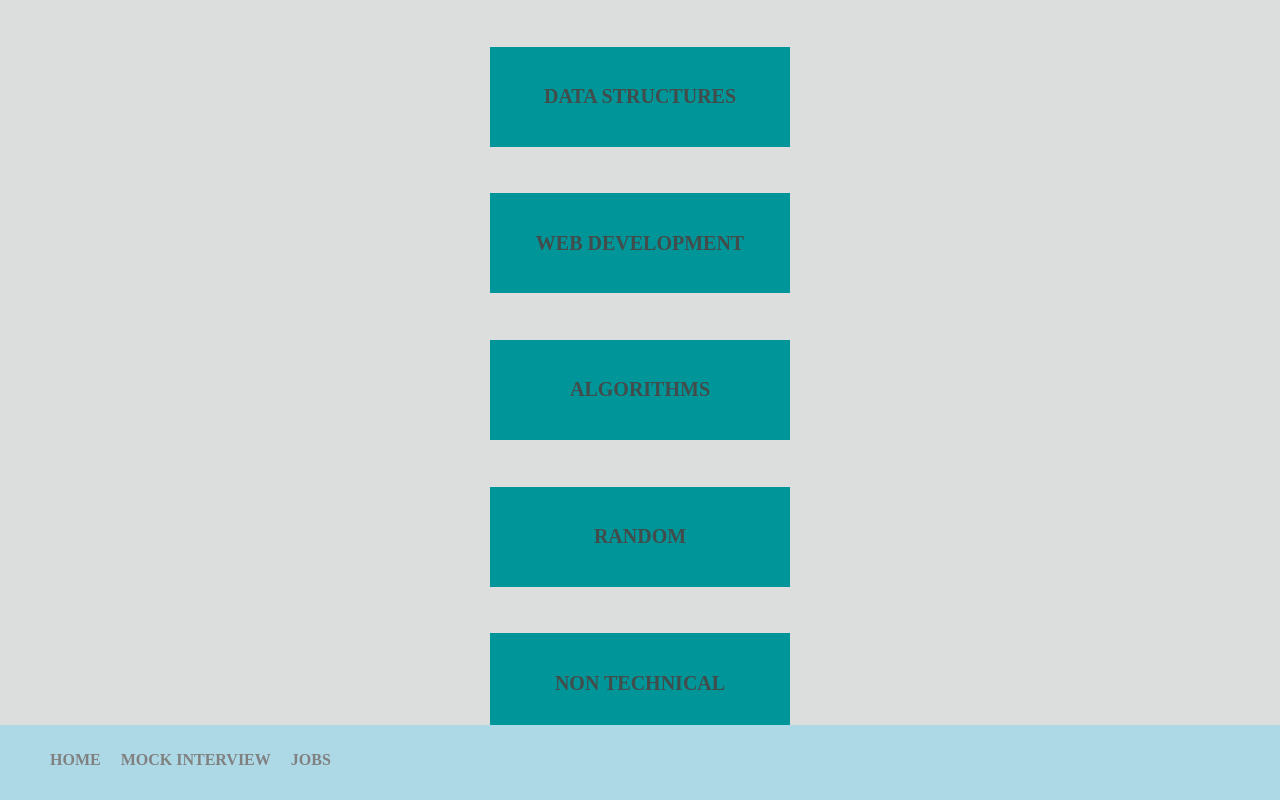
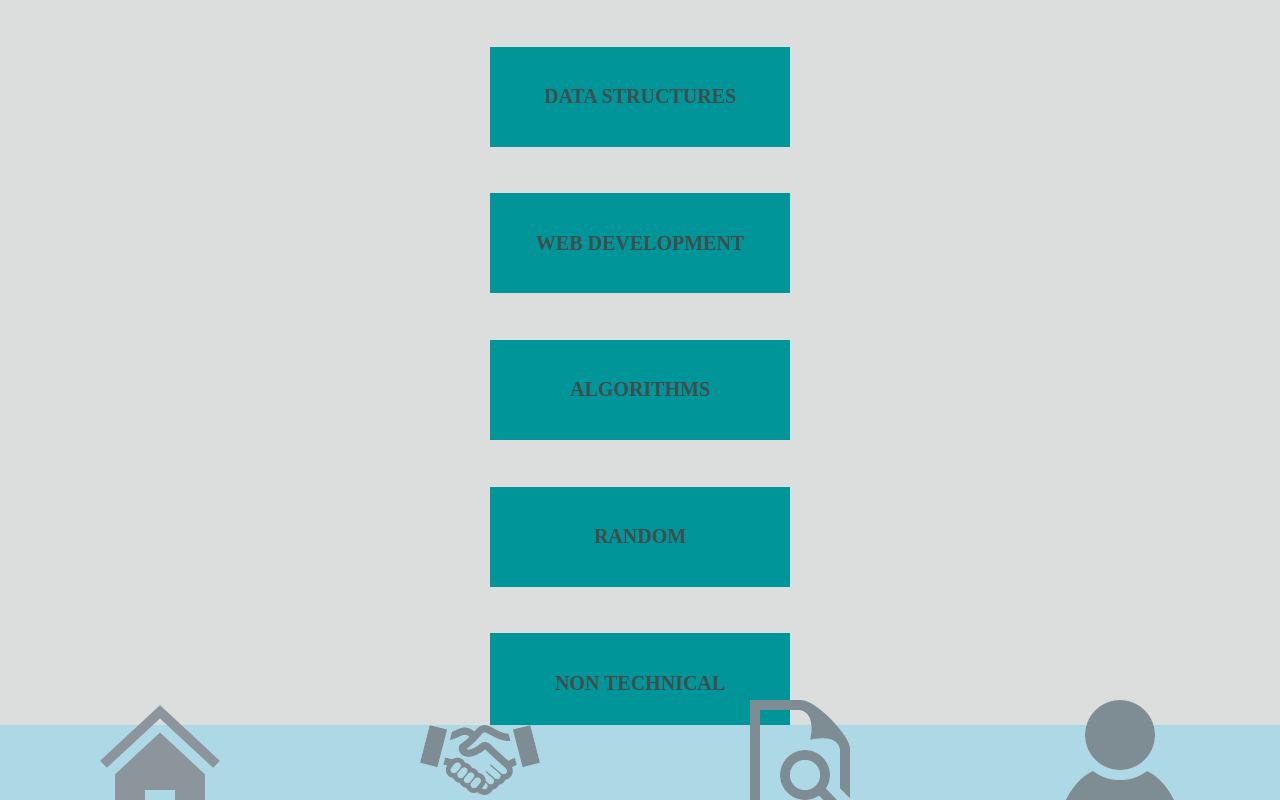
Before and after one commit to codingandcaring/cramIT, a website: page static/fccategories.html in a window 1280 px wide. Drawn offline with Linux system fonts and the light colour scheme.

Commit message:
Added icons to navbar

```diff
--- a/package.json
+++ b/package.json
@@ -5,9 +5,11 @@
   "main": "index.js",
   "dependencies": {
     "bcrypt": "^1.0.3",
+    "body-parser": "^1.18.2",
     "express": "^4.16.3",
     "fs-readdir-promise": "^1.0.1",
     "jsonwebtoken": "^8.2.0",
+    "path": "^0.12.7",
     "pg-promise": "^8.2.2"
   },
   "devDependencies": {},
--- a/static/fccategories.html
+++ b/static/fccategories.html
@@ -29,14 +29,17 @@
     </div>
     <div class="navbar">
         <ul>
-            <a href="/fccategories.html" class="home">
-                <li>Home</li>
+            <a href="/fccategories.html" class="navba">
+                <li class="icon"><img src="images/home.png"></li>
             </a>
             <a href="/interview.html" class="mock-interview">
-                <li>Mock Interview</li>
+                <li class="icon"><img src="images/handshake.png"></li>
             </a>
             <a href="/jobsearch.html" class="jobs">
-                <li>Jobs</li>
+                <li class="icon"><img src="images/jobsearch.png"></li>
+            </a>
+            <a href="/userpage.html" class="users">
+                <li class="icon"><img src="images/user.png"></li>
             </a>
         </ul>
 
--- a/static/scripts/main.js
+++ b/static/scripts/main.js
@@ -21,11 +21,14 @@ let userLogin = () => {
     let form = document.querySelector('body > div > div.pop-up-login.active > form')
     let username = form.username.value;
     let password = form.password.value;
+    form.reset();
     console.log(username + " : " + password);
 };
 
 let createNewAccount = (event) => {
     event.preventDefault()
+    let form = document.querySelector('body > div > div.pop-up-create-account.active > form')
+    form.reset();
     console.log(event);
 }
 
--- a/static/styles/fccategories.css
+++ b/static/styles/fccategories.css
@@ -19,7 +19,9 @@ body {
 
 .navbar {
     display: flex;
-    align-items: flex-end;
+    align-items: center;
+    justify-content: center;
+    flex-direction: row;
     position: fixed;
     height: 75px;
     width: 100%;
@@ -28,22 +30,41 @@ body {
 }
 
 .navbar ul {
+    display: flex;
+    flex-direction: row;
+    justify-content: space-between;
+    align-items: center;
     list-style-type: none;
     font-family: 'Blanc-Medium';
-    margin-right: 10px;
+    margin: 0;
+    padding: 0;
+    width: 100%;
+    height: 100%;
 }
 
-.navbar li {
+.navbar a {
+    display: flex;
+    justify-content: center;
+    align-items: center;
     padding: 10px 10px 15px;
     text-transform: uppercase;
+    color: gray;
+    font-weight: bold;
+    width: 25%;
+    height: 100%;
 }
 
-.navbar li {
-    float: left;
-    color: gray;
-    font-weight: bold;
+.icon {
+    width: 100%;
+    height: 100%;
+    display: flex;
+    justify-content: center;
+    align-items: center;
 }
 
+img {
+    width: 40%;
+}
 #categories {
     display: flex;
     margin-bottom: 20px;
```
Also changed, not shown: static/images/handshake.png (added), static/images/home.png (added), static/images/jobsearch.png (added), static/images/user.png (added), 1 other file.
